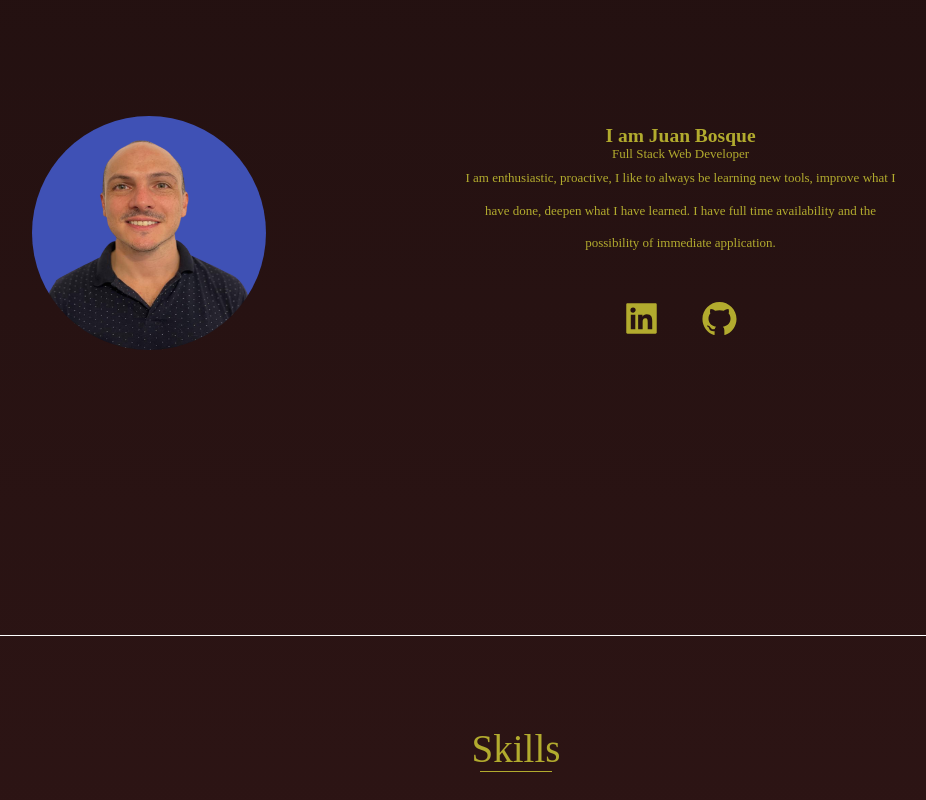
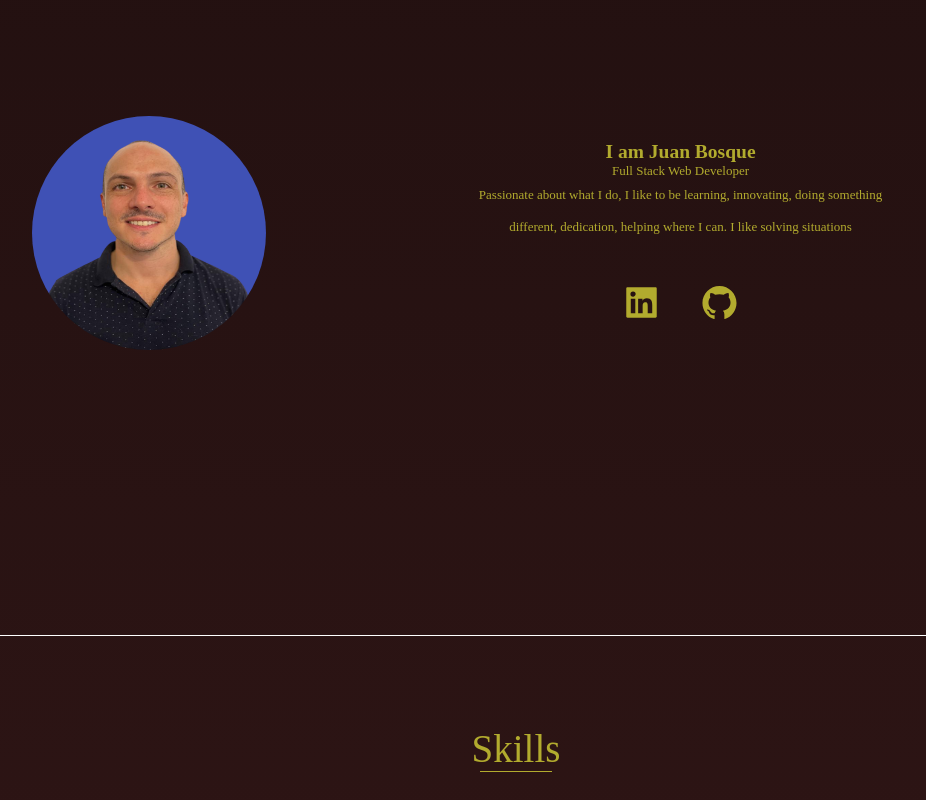
Before and after one commit to bosque-juan/portfolioreact, a React (Create React App) app: page / in a window 1280 px wide. Shown: the part 1102-1902 px from the top of the page, without its empty margins (124-1050 px from the left). Built offline with nearby package versions, Linux system fonts and the light colour scheme; a web font is replaced by a local one.

Commit message:
about text

```diff
--- a/src/presentational/About.jsx
+++ b/src/presentational/About.jsx
@@ -9,31 +9,27 @@ export default function About() {
         <main className={Style.mainAbout}>About</main>
 
         <div className={Style.containerAbout}>
-         <div className={Style.imgContainer1}>
-
-          <img className={Style.imageAbout} src={img} alt="" />
-         </div>
+          <div className={Style.imgContainer1}>
+            <img className={Style.imageAbout} src={img} alt="" />
+          </div>
 
           <div className={Style.about}>
             <h2>I am Juan Bosque</h2>
             <span>Full Stack Web Developer</span>
             <p className={Style.abouText}>
-              I am enthusiastic, proactive, I like to always be learning new
-              tools, improve what I have done, deepen what I have learned. I
-              have full time availability and the possibility of immediate
-              application.
+              Passionate about what I do, I like to be learning, innovating,
+              doing something different, dedication, helping where I can. I like
+              solving situations
             </p>
 
             <div className={Style.iconContainer}>
               <a href="https://www.linkedin.com/in/juan-bosque">
                 <i>
-
                   <AiFillLinkedin className={Style.icon} />{" "}
                 </i>
               </a>
               <a href="https://www.github.com/juanchos85">
                 <i>
-
                   <AiFillGithub className={Style.icon} />{" "}
                 </i>
               </a>
```
